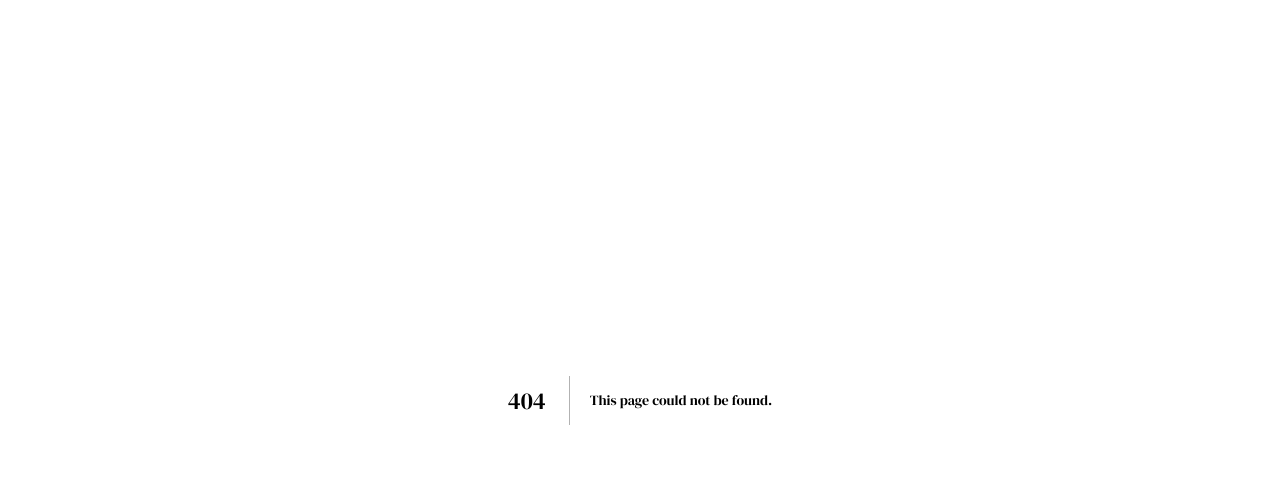
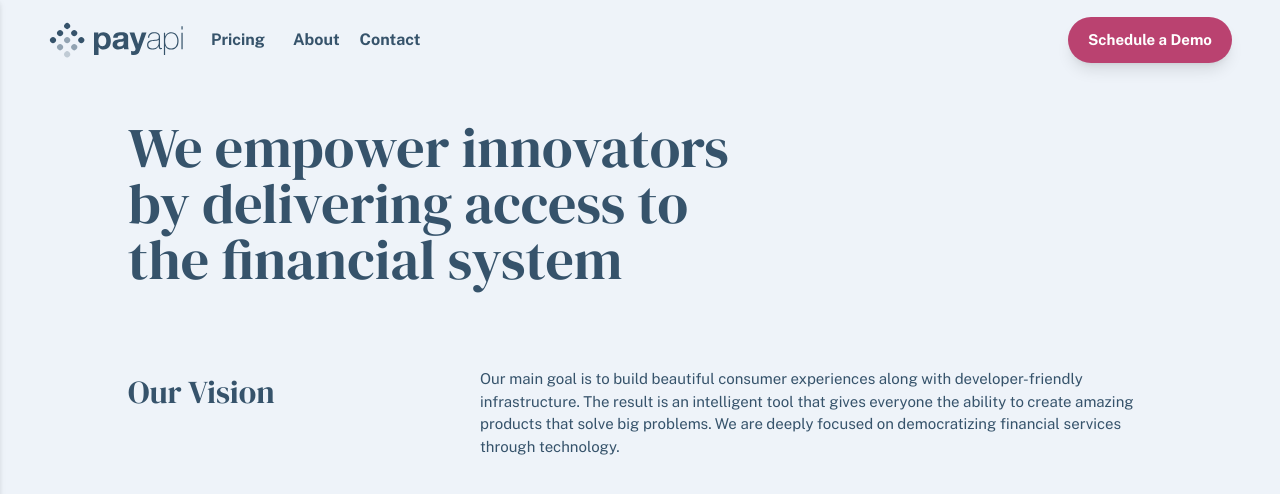
Before and after one commit to Ademayowa/apipay-v3, a Next.js app: page /about in a window 1280 px wide. Before the commit this address had no page. Shown: the top 494 px of the page. Built offline with nearby package versions, Linux system fonts and the light colour scheme.

Commit message:
about section

```diff
--- a/components/Header.js
+++ b/components/Header.js
@@ -86,7 +86,7 @@ export default function Navbar() {
 
         <div className='hidden md:flex md:ml-5 text-base text-[#36536B] font-bold text-[15px] space-x-5'>
           <NavLink to='/#top'>Pricing</NavLink>
-          <NavLink to='/#top'>About</NavLink>
+          <NavLink to='/about'>About</NavLink>
           <NavLink to='/#top'>Contact</NavLink>
         </div>
 
--- a/components/Layout.js
+++ b/components/Layout.js
@@ -1,4 +1,5 @@
 import Footer from '@/section/Footer';
+import Header from '@/components/Header';
 import Head from 'next/head';
 
 export default function Layout({ title, description, keywords, children }) {
@@ -12,7 +13,8 @@ export default function Layout({ title, description, keywords, children }) {
       </Head>
       {children}
 
-      <Footer />
+      {/* <Header /> */}
+      {/* <Footer /> */}
     </>
   );
 }
--- /dev/null
+++ b/pages/about/index.js
@@ -0,0 +1,35 @@
+import Layout from '@/components/Layout';
+import Header from '@/components/Header';
+
+export default function AboutPage() {
+  return (
+    <Layout title='About'>
+      <Header />
+      <div className='md:px-12'>
+        <div>
+          {/* Breadcrumb */}
+          <h2 className='text-[32px] md:text-[56px] text-grayColor px-20 max-w-3xl leading-none mt-10'>
+            We empower innovators by delivering access to the financial system
+          </h2>
+        </div>
+
+        {/* vision & business */}
+        <div className='px-20 mt-20'>
+          <div className='flex flex-col md:flex-row justify-between md:space-x-5'>
+            <h2 className='text-[24px] md:text-[32px] text-grayColor'>
+              Our Vision
+            </h2>
+
+            <p className='text-[15px] text-grayColor max-w-2xl'>
+              Our main goal is to build beautiful consumer experiences along
+              with developer-friendly infrastructure. The result is an
+              intelligent tool that gives everyone the ability to create amazing
+              products that solve big problems. We are deeply focused on
+              democratizing financial services through technology.
+            </p>
+          </div>
+        </div>
+      </div>
+    </Layout>
+  );
+}
```
